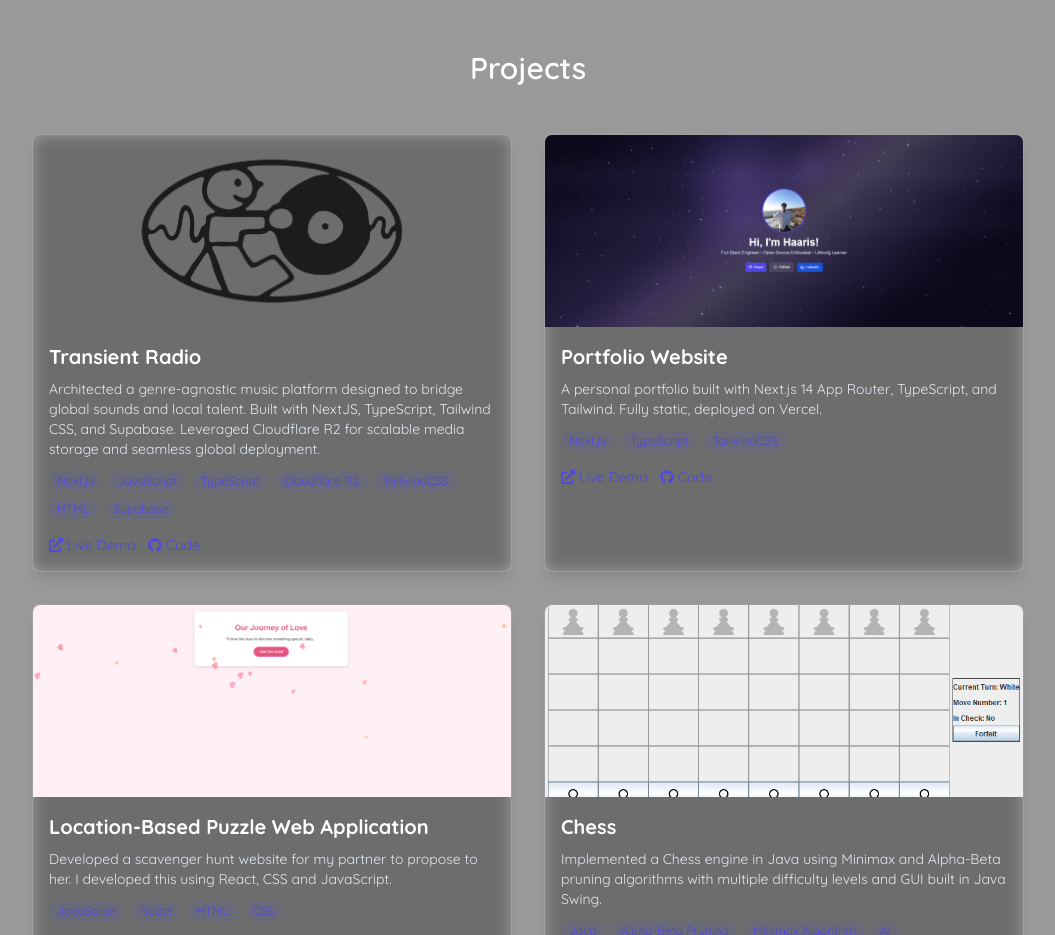
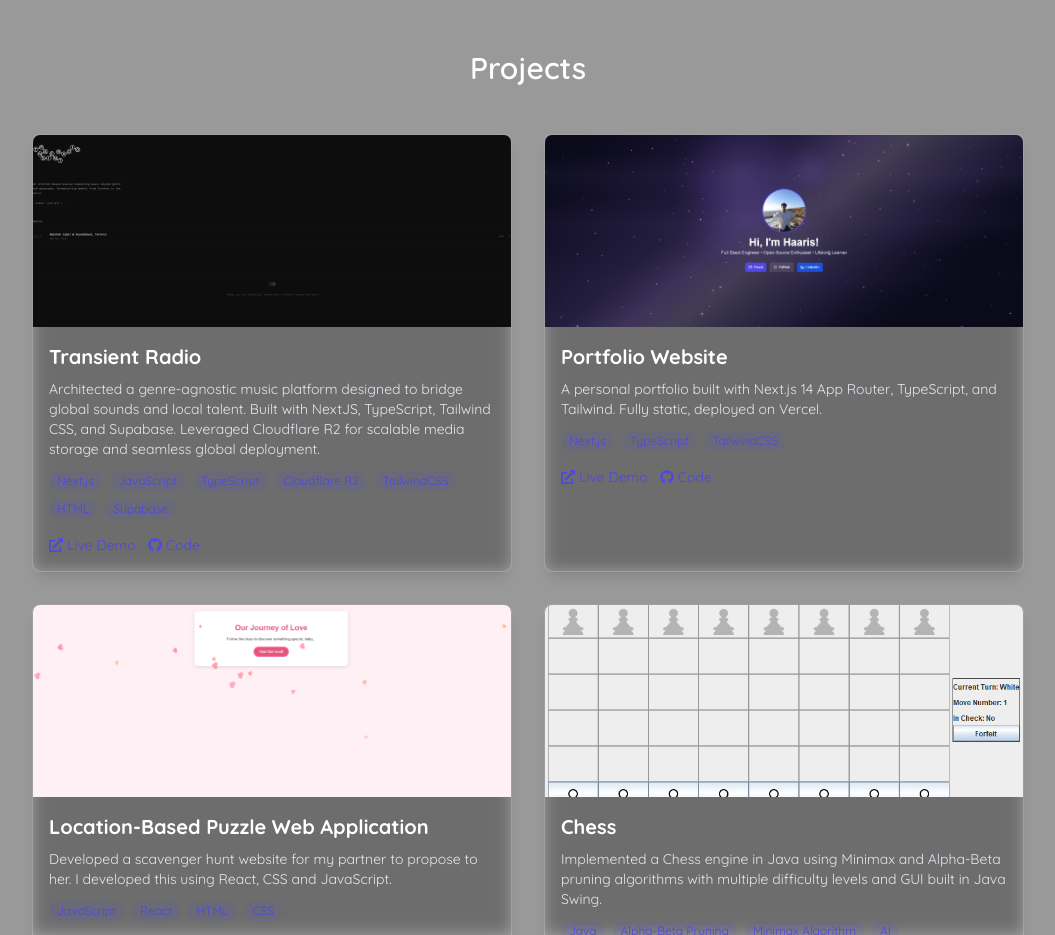
Before and after one commit to haarisyahya/Portfolio-Website, a Next.js app in the folder resume-site/: page / in a window 1280 px wide. Shown: the part 2840-3775 px from the top of the page, without its empty margins (112-1167 px from the left). Built offline with nearby package versions, Linux system fonts and the light colour scheme.

Commit message:
changed ixon

```diff
--- a/resume-site/src/app/components/projects.tsx
+++ b/resume-site/src/app/components/projects.tsx
@@ -18,8 +18,8 @@ const projects: Project[] = [
     description:
       'Architected a genre-agnostic music platform designed to bridge global sounds and local talent. Built with NextJS, TypeScript, Tailwind CSS, and Supabase. Leveraged Cloudflare R2 for scalable media storage and seamless global deployment.',
     tech: ['Next.js', 'JavaScript', 'TypeScript', 'Cloudflare R2', 'TailwindCSS', 'HTML', 'Supabase'],
-    image: '/TR-Icon-Transparent.png',
-    url:'transientradio.online',
+    image: '/tr.png',
+    url:'https://transientradio.online',
     repo: 'https://github.com/haarisyahya/Transient-Radio',
   },
   {
```
Also changed, not shown: resume-site/public/tr.png (added).
